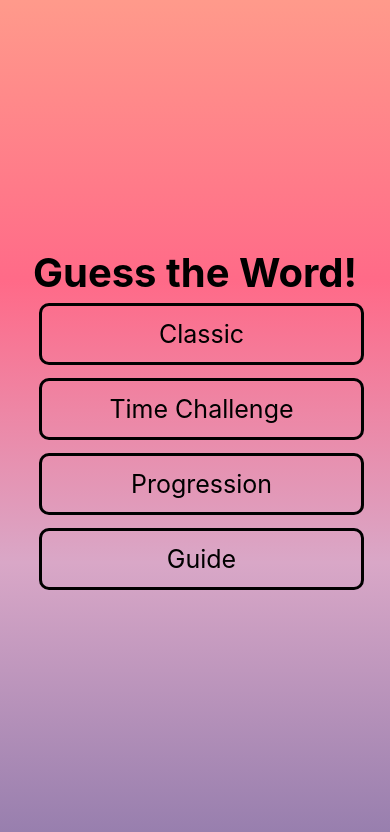
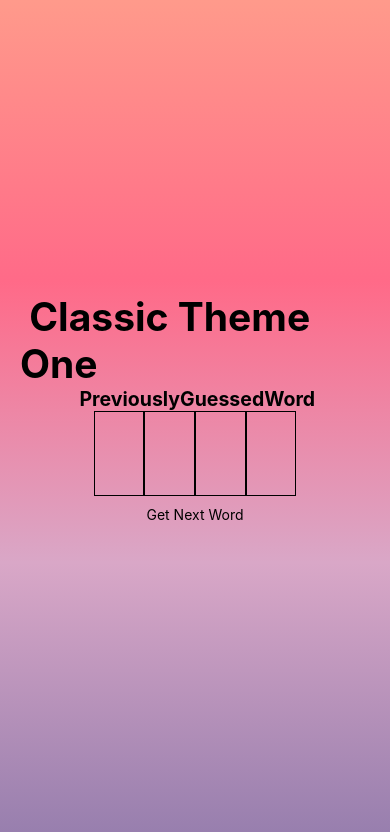
Before and after one commit to IrvinToh/FPFinal, a React Native app: screen /ClassicTopicOneScreen in a window 390 px wide. Shown: the top 832 px of the page. Built offline with nearby package versions, Linux system fonts and the light colour scheme.

Commit message:
worked on the user interface for classic screen and classictopiconescreen

```diff
--- a/App.js
+++ b/App.js
@@ -5,6 +5,7 @@ import { NavigationContainer } from '@react-navigation/native';  // Import the n
 import { createStackNavigator } from '@react-navigation/stack'; // Import stack navigator
 import MainMenuScreen from './Screens/MainMenuScreen.js'; //import MainMenuScreen
 import ClassicScreen from './Screens/ClassicScreen.js'; //import MainMenuScreen
+import ClassicTopicOneScreen from './Screens/ClassicTopicOneScreen.js'; //import MainMenuScreen
 import TimeChallengeScreen from './Screens/TimeChallengeScreen.js'; //import MainMenuScreen
 import ProgressionScreen from './Screens/ProgressionScreen.js'; //import MainMenuScreen
 import GuideScreen from './Screens/GuideScreen.js'; //import MainMenuScreen
@@ -22,6 +23,7 @@ export default function App() {
         <Stack.Screen name="TimeChallengeScreen" component={TimeChallengeScreen} options={{headerShown: false}} />
         <Stack.Screen name="ProgressionScreen" component={ProgressionScreen} options={{headerShown: false}} />
         <Stack.Screen name="GuideScreen" component={GuideScreen} options={{headerShown: false}} />
+        <Stack.Screen name="ClassicTopicOneScreen" component={ClassicTopicOneScreen} options={{headerShown: false}} />
       </Stack.Navigator>
     </NavigationContainer>
   );
--- a/Screens/ClassicScreen.js
+++ b/Screens/ClassicScreen.js
@@ -1,24 +1,65 @@
 import { LinearGradient } from 'expo-linear-gradient';
 import React from 'react';
-import { View, Text, StyleSheet,TouchableOpacity } from 'react-native';
+import { View, Text, StyleSheet,TouchableOpacity, Dimensions } from 'react-native';
+
+const { width, height } = Dimensions.get('window');
 
 const ClassicScreen = ({ navigation }) => {
+
+  //responsive fontsizes
+  const titleFontSize = width * 0.1;
+  const buttonTextFontSize = width * 0.06;
+
   return (
     <LinearGradient colors={['#ff9a8b', '#ff6a88', '#d9a7c7', '#957DAD']} style={styles.container}>
-      <View>
-
+       <View style={styles.innerContainer}>
+        <Text style={[styles.title, { fontSize: titleFontSize }]}> Classic Themes</Text>
+        <TouchableOpacity style={styles.button} onPress={() => navigation.navigate('ClassicTopicOneScreen')}>
+          <Text style={[styles.buttonText, {fontSize: buttonTextFontSize}]}>Topic 1</Text>
+        </TouchableOpacity>
+        <TouchableOpacity style={styles.button} onPress={() => navigation.navigate('ClassicScreen')}>
+          <Text style={[styles.buttonText, {fontSize: buttonTextFontSize}]}>Topic 2</Text>
+        </TouchableOpacity>
+        <TouchableOpacity style={styles.button} onPress={() => navigation.navigate('ClassicScreen')}>
+          <Text style={[styles.buttonText, {fontSize: buttonTextFontSize}]}>Topic 3</Text>
+        </TouchableOpacity>
+        <TouchableOpacity style={styles.button} onPress={() => navigation.navigate('MainMenuScreen')}>
+          <Text style={[styles.buttonText, {fontSize: buttonTextFontSize}]}>Return to Main Menu</Text>
+        </TouchableOpacity>
       </View>
     </LinearGradient>
-
   );
 };
 
 const styles = StyleSheet.create({
   container: {
     flex: 1,
-    flexDirection: 'row',
     justifyContent: 'center',
     alignItems: 'center',
+  },
+  innerContainer: {
+    flexDirection: 'column',
+    alignItems: 'center',
+    width: '100%',
+    paddingHorizontal: 20,
+  },
+  title: {
+    fontWeight: 'bold',
+  },
+  button: {
+    borderWidth: 3,
+    paddingVertical: 15,
+    paddingHorizontal: 30,
+    margin: '2%',
+    borderRadius: 10,
+    justifyContent: 'center',
+    alignItems: 'center',
+    width: '80%',
+    alignSelf: 'center',
+
+  },
+  buttonText: {
+    fontWeight: 'bold',
   },
 });
 
--- /dev/null
+++ b/Screens/ClassicTopicOneScreen.js
@@ -0,0 +1,163 @@
+import { LinearGradient } from 'expo-linear-gradient';
+import React, { useState, useEffect } from 'react';
+import { View, Text, StyleSheet,TouchableOpacity, Dimensions } from 'react-native';
+
+const { width, height } = Dimensions.get('window');
+const words = ['yank', 'mother', 'bravo', 'charlie']; // A list of words to be guessed
+
+const ClassicTopicOneScreen = ({ navigation }) => {
+
+
+    //use states
+    const [playerGuess, setPlayerGuess] = useState('');
+    const [colouredFeedback, setColouredFeedback] = useState(['', '', '', '', '']);
+    const [message, setMessage] = useState('');
+    const [wordGuessedCorrectly, setWordGuessedCorrectly] = useState(false);
+    const [currentWordToBeGuessed, setCurrentWordToBeGuessed] = useState('');
+    const [lengthOfWordToBeGuessed, setLengthOfWordToBeGuessed] = useState(0);
+    const [wrongLettersGuessed, setWrongLettersGuessed] = useState([]);
+    const [previousWordGuessed, setPreviousWordGuessed] = useState('Guess a word!');
+
+    //responsive fontsizes
+    const titleFontSize = width * 0.1;
+    const previouslyGuessedWordFontSize = width * 0.05;
+    const buttonTextFontSize = width * 0.06;
+    const cellWidth = width * 0.13;
+    const cellHeight = height * 0.1;
+    const cellTextSize = width * 0.1;
+
+    //to pick a word from the list of words to be guessed
+    const getRandomWord = () => {
+        return words[Math.floor(Math.random() * words.length)].toLowerCase();
+    }
+
+    useEffect(() => {
+        const newWord = getRandomWord();
+        setCurrentWordToBeGuessed(newWord);
+        setLengthOfWordToBeGuessed(newWord.length);
+      }, []);
+
+    //Determines whether the players got their guesses right
+    const handleGuess = () => {
+        if (playerGuess.length === lengthOfWordToBeGuessed) {
+            const playerGuessSmallLetters = playerGuess.toLowerCase();
+            const newColouredFeedback = getColouredFeedback(playerGuessSmallLetters);
+            setColouredFeedback(newColouredFeedback);
+            if (playerGuessSmallLetters === currentWordToBeGuessed) {
+            setMessage('Congratulations! You guessed it right.');
+            setWordGuessedCorrectly(true);
+            } else {
+            setMessage('Try again!');
+            setPreviousWordGuessed(playerGuess);
+            }
+        } else {
+            setMessage('Guess must be ' + lengthOfWordToBeGuessed + ' letters!');
+        }
+    };
+
+    //function for clearing the player's guess
+    const clearGuess = () => {
+        setPlayerGuess('');
+    }
+
+    //to pick a new word from the list of words to be guessed
+    const getNextWord = () => {
+        let newWord = getRandomWord();
+        while (newWord === currentWordToBeGuessed)
+        {
+        newWord = getRandomWord();
+        }
+        setPreviousWordGuessed(playerGuess);
+        setWordGuessedCorrectly(false);
+        setPlayerGuess('');
+        setColouredFeedback('');
+        setMessage('');
+
+        setCurrentWordToBeGuessed(newWord);
+        setLengthOfWordToBeGuessed(newWord.length);
+        setWrongLettersGuessed([]);
+    }
+
+  //assigns colour to the cells depending on the letters in it
+  const getColouredFeedback = (guess) => {
+    const outcome = [];
+    for (let i = 0; i < lengthOfWordToBeGuessed; i++) {
+      if (guess[i] === currentWordToBeGuessed[i]) {
+        outcome.push('green');  // Correct letter in the right position
+      } else if (currentWordToBeGuessed.includes(guess[i])) {
+        outcome.push('yellow'); // Correct letter, wrong position
+      } else {
+        outcome.push('red');  // Incorrect letter
+        setWrongLettersGuessed((previousLetters) => [...previousLetters, guess[i]]);
+      }
+    }
+    return outcome;
+  };
+
+
+
+
+    return (
+    <LinearGradient colors={['#ff9a8b', '#ff6a88', '#d9a7c7', '#957DAD']} style={styles.container}>
+        <View style={styles.innerContainer}>
+            <Text style={[styles.title, { fontSize: titleFontSize }]}> Classic Theme One</Text>
+            <Text style={[styles.title, { fontSize: previouslyGuessedWordFontSize }]}> PreviouslyGuessedWord</Text>
+            <View style={styles.row}>
+                {Array.from({ length: lengthOfWordToBeGuessed }, (_, index) => (
+                <View
+                    key={index}
+                    style={[
+                        styles.cell,
+                        colouredFeedback[index] && { backgroundColor: colouredFeedback[index] },
+                        {width: cellWidth},
+                        {height: cellHeight},
+                    ]}
+                >
+                    <Text style={{fontSize: cellTextSize}}>
+                        {playerGuess[index] || ''} {/* Show guessed letters */}
+                    </Text>
+                </View>
+                ))}
+            </View>
+            <TouchableOpacity style={styles.submitButton} onPress={getNextWord}>
+                <Text>Get Next Word</Text>
+            </TouchableOpacity>
+        </View>
+    </LinearGradient>
+    );
+};
+
+const styles = StyleSheet.create({
+  container: {
+    flex: 1,
+    justifyContent: 'center',
+    alignItems: 'center',
+  },
+  innerContainer: {
+    flexDirection: 'column',
+    alignItems: 'center',
+    width: '100%',
+    paddingHorizontal: 20,
+  },
+  title: {
+    fontWeight: 'bold',
+  },
+  row: {
+    flexDirection: 'row',
+    marginBottom: 5,
+  },
+  cell: {
+    borderWidth: 1,
+    borderColor: '#000',
+    justifyContent: 'center',
+    alignItems: 'center',
+    fontSize: 18,
+  },
+  submitButton: {
+    height: 40,
+    margin: 5,
+    alignItems: 'center',
+  },
+});
+
+export default ClassicTopicOneScreen;
--- a/Screens/MainMenuScreen.js
+++ b/Screens/MainMenuScreen.js
@@ -1,35 +1,42 @@
 import { LinearGradient } from 'expo-linear-gradient';
 import React from 'react';
-import { View, Text, StyleSheet,TouchableOpacity } from 'react-native';
+import { View, Text, StyleSheet,TouchableOpacity, Dimensions } from 'react-native';
+
+const { width, height } = Dimensions.get('window');
 
 const MainMenuScreen = ({ navigation }) => {
+
+  //responsive fontsizes
+  const titleFontSize = width * 0.1;
+  const buttonTextFontSize = width * 0.06;
+
   return (
     <LinearGradient colors={['#ff9a8b', '#ff6a88', '#d9a7c7', '#957DAD']} style={styles.container}>
-      <View>
-        <Text style={styles.title}>Guess the Word!</Text>
+      <View style={styles.innerContainer}>
+        <Text style={[styles.title, { fontSize: titleFontSize }]}>Guess the Word!</Text>
         <TouchableOpacity
           style={styles.button}
           onPress={() => navigation.navigate('ClassicScreen')}  // Navigate to the classic screen
         >
-          <Text style={styles.buttonText}>Classic</Text>
+          <Text style={[styles.buttonText, {fontSize: buttonTextFontSize}]}>Classic</Text>
         </TouchableOpacity>
         <TouchableOpacity
           style={styles.button}
           onPress={() => navigation.navigate('TimeChallengeScreen')}  // Navigate to the time challenge screen
         >
-          <Text style={styles.buttonText}>Time Challenge</Text>
+          <Text style={[styles.buttonText, {fontSize: buttonTextFontSize}]}>Time Challenge</Text>
         </TouchableOpacity>
         <TouchableOpacity
           style={styles.button}
           onPress={() => navigation.navigate('ProgressionScreen')}  // Navigate to the progression screen
         >
-          <Text style={styles.buttonText}>Progression</Text>
+          <Text style={[styles.buttonText, {fontSize: buttonTextFontSize}]}>Progression</Text>
         </TouchableOpacity>
         <TouchableOpacity
           style={styles.button}
           onPress={() => navigation.navigate('GuideScreen')}  // Navigate to the guide screen
         >
-          <Text style={styles.buttonText}>Guide</Text>
+          <Text style={[styles.buttonText, {fontSize: buttonTextFontSize}]}>Guide</Text>
         </TouchableOpacity>
       </View>
     </LinearGradient>
@@ -40,28 +47,32 @@ const MainMenuScreen = ({ navigation }) => {
 const styles = StyleSheet.create({
   container: {
     flex: 1,
-    flexDirection: 'row',
     justifyContent: 'center',
     alignItems: 'center',
   },
+  innerContainer: {
+    flexDirection: 'column',
+    alignItems: 'center',
+    width: '100%',
+    paddingHorizontal: 20,
+  },
   title: {
-    fontSize: 40,
     fontWeight: 'bold',
   },
   button: {
     borderWidth: 3,
-    paddingVertical: '4%',
-    paddingHorizontal: '4%',
+    paddingVertical: 15,
+    paddingHorizontal: 30,
     margin: '2%',
-    width: '100%',
     borderRadius: 10,
     justifyContent: 'center',
     alignItems: 'center',
+    width: '80%',
+    alignSelf: 'center',
 
   },
   buttonText: {
-    fontSize: 25,
-
+    fontWeight: 'bold',
   },
 });
 
--- a/Screens/TimeChallengeScreen.js
+++ b/Screens/TimeChallengeScreen.js
@@ -1,15 +1,33 @@
 import { LinearGradient } from 'expo-linear-gradient';
 import React from 'react';
-import { View, Text, StyleSheet,TouchableOpacity } from 'react-native';
+import { View, Text, StyleSheet,TouchableOpacity, Dimensions } from 'react-native';
+
+const { width, height } = Dimensions.get('window');
 
 const TimeChallengeScreen = ({ navigation }) => {
+
+  //responsive fontsizes
+  const titleFontSize = width * 0.1;
+  const buttonTextFontSize = width * 0.06;
+
   return (
     <LinearGradient colors={['#ff9a8b', '#ff6a88', '#d9a7c7', '#957DAD']} style={styles.container}>
       <View>
-
+        <Text style={[styles.title, { fontSize: titleFontSize }]}>Themes</Text>
+        <TouchableOpacity style={styles.button} onPress={() => navigation.navigate('ClassicScreen')}>
+          <Text style={[styles.buttonText, {fontSize: buttonTextFontSize}]}>Topic 1</Text>
+        </TouchableOpacity>
+        <TouchableOpacity style={styles.button} onPress={() => navigation.navigate('ClassicScreen')}>
+          <Text style={[styles.buttonText, {fontSize: buttonTextFontSize}]}>Topic 2</Text>
+        </TouchableOpacity>
+        <TouchableOpacity style={styles.button} onPress={() => navigation.navigate('ClassicScreen')}>
+          <Text style={[styles.buttonText, {fontSize: buttonTextFontSize}]}>Topic 3</Text>
+        </TouchableOpacity>
+        <TouchableOpacity style={styles.button} onPress={() => navigation.navigate('MainMenuScreen')}>
+          <Text style={[styles.buttonText, {fontSize: buttonTextFontSize}]}>Return to Main Menu</Text>
+        </TouchableOpacity>
       </View>
     </LinearGradient>
-
   );
 };
 
@@ -20,6 +38,23 @@ const styles = StyleSheet.create({
     justifyContent: 'center',
     alignItems: 'center',
   },
+  title: {
+    fontWeight: 'bold',
+  },
+  button: {
+    borderWidth: 3,
+    paddingVertical: '2%',
+    paddingHorizontal: '2%',
+    margin: '2%',
+    borderRadius: 10,
+    justifyContent: 'center',
+    alignItems: 'center',
+    alignSelf: 'stretch',
+
+  },
+  buttonText: {
+    fontWeight: 'bold',
+  },
 });
 
 export default TimeChallengeScreen;
```
